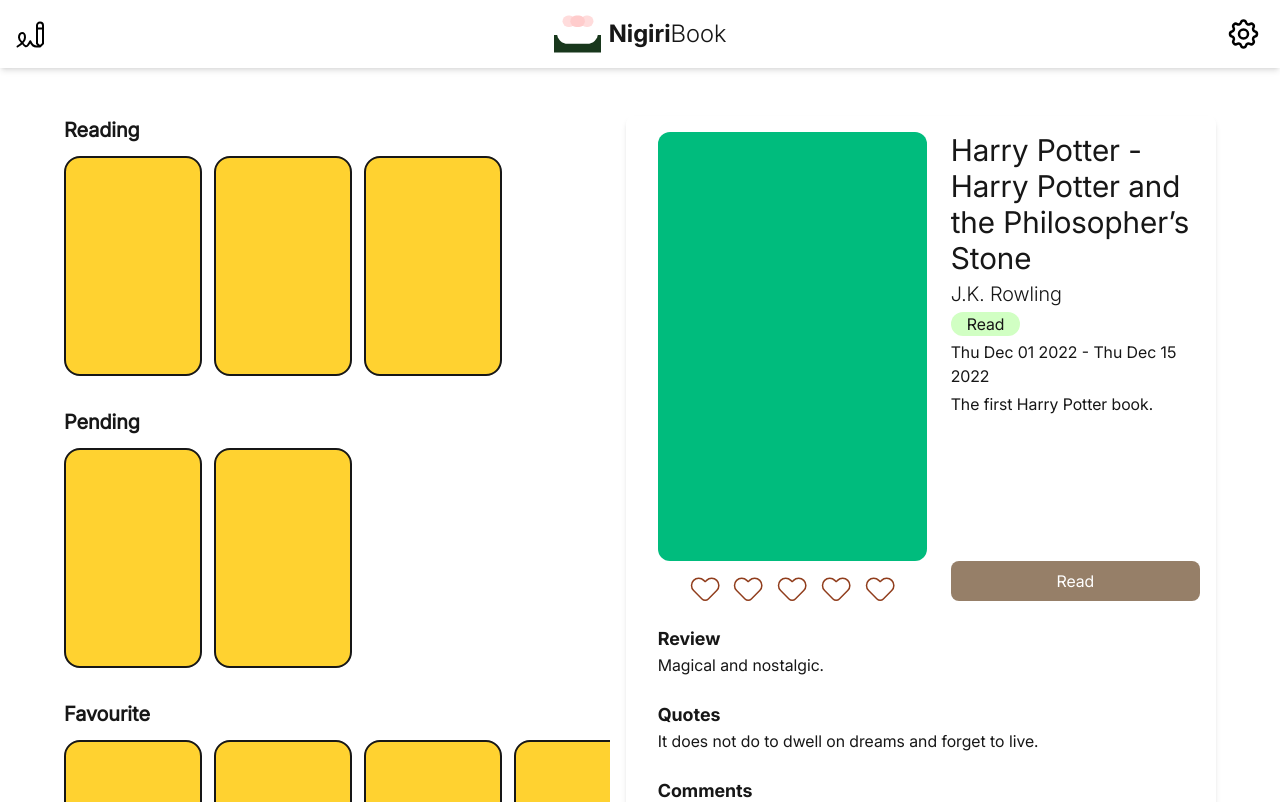
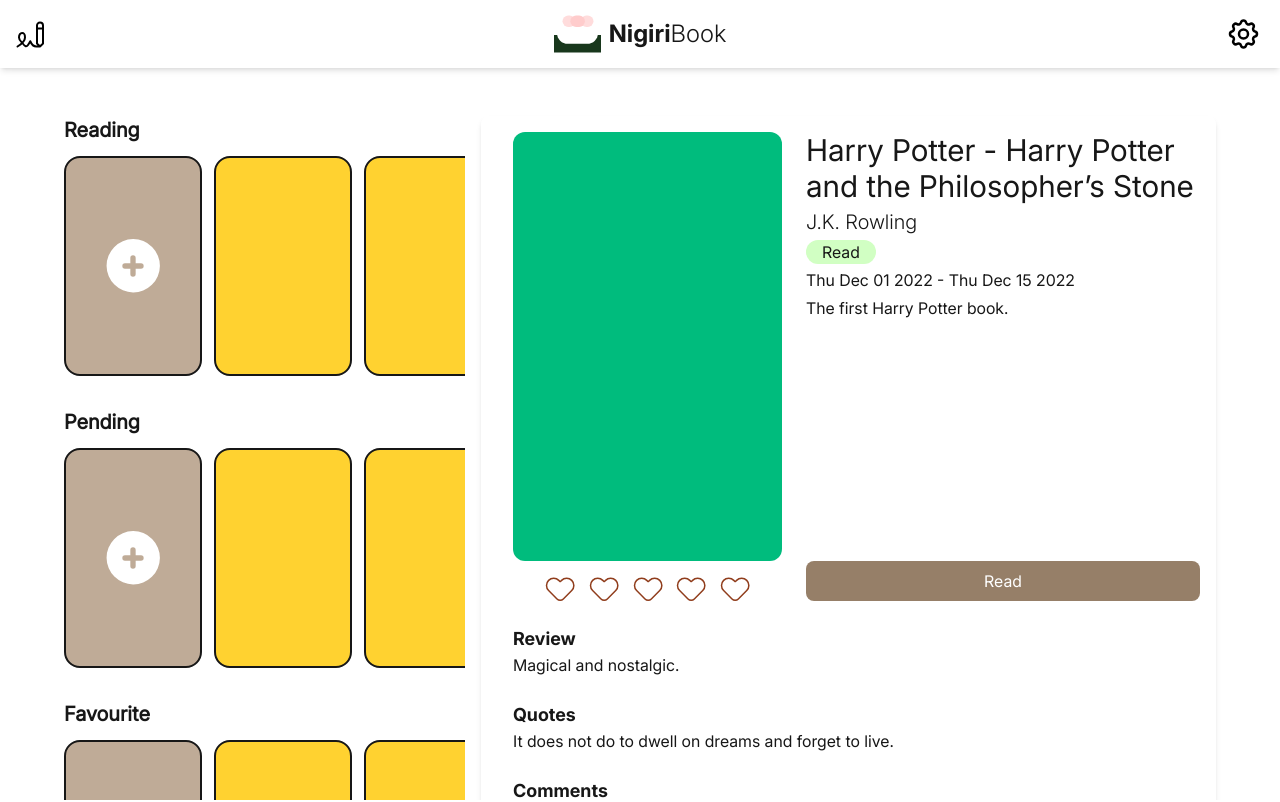
Before and after one commit to Alina-02/nigiri-book, a Next.js app: page / in a window 1280 px wide. Shown: the top 802 px of the page. Built offline with nearby package versions, Linux system fonts and the light colour scheme.

Commit message:
improve overflow

```diff
--- a/src/app/globals.css
+++ b/src/app/globals.css
@@ -85,6 +85,7 @@
   --color-background: var(--background);
   --color-foreground: var(--foreground);
   --color-primary: #967f68;
+  --color-secondary: #bfab97;
   --color-pending: #ffcccc;
   --color-progress: #ffeacc;
   --color-read: #d1ffc3;
@@ -101,6 +102,12 @@
   background: var(--background);
   color: var(--foreground);
   font-family: Inter, Helvetica, sans-serif;
+  padding: 0;
+  margin: 0;
+}
+
+* {
+  -ms-overflow-style: none;
 }
 
 h1 {
--- a/src/app/layout.tsx
+++ b/src/app/layout.tsx
@@ -28,9 +28,9 @@
       <body
         className={`${geistSans.variable} ${geistMono.variable} antialiased`}
       >
-        <div className="flex flex-col">
+        <div className="flex flex-col h-screen">
           <TopBar />
-          {children}
+          <div className="overflow-y-hidden"> {children}</div>
         </div>
       </body>
     </html>
--- a/src/app/page.tsx
+++ b/src/app/page.tsx
@@ -8,17 +8,21 @@
   const { selectedBookDetails } = useMainStore();
 
   return (
-    <div className="flex flex-row mx-16 my-12 gap-4">
+    <div className="flex flex-row mx-16 gap-4">
       <div
-        className="flex flex-col gap-8 overflow-y-scroll"
+        className="flex flex-col gap-8 overflow-y-auto h-[calc(100vh-68px)]"
         style={{ width: selectedBookDetails ? "60%" : "100%" }}
       >
-        <MinimizeShelf shelfTitle="Reading" shelfType={ShelfType.Reading} />
+        <MinimizeShelf
+          shelfTitle="Reading"
+          shelfType={ShelfType.Reading}
+          first
+        />
         <MinimizeShelf shelfTitle="Pending" shelfType={ShelfType.Pending} />
         <MinimizeShelf shelfTitle="Favourite" shelfType={ShelfType.Favourite} />
-        <MinimizeShelf shelfTitle="Read" shelfType={ShelfType.Finished} />
+        <MinimizeShelf shelfTitle="Read" shelfType={ShelfType.Finished} last />
       </div>
-      <BookDetailsCard />
+      <div className="my-12">{selectedBookDetails && <BookDetailsCard />}</div>
     </div>
   );
 }
--- /dev/null
+++ b/src/components/AddBook.tsx
@@ -0,0 +1,21 @@
+"use client";
+
+import { useMainStore } from "@/store/mainStore";
+import React from "react";
+import { Book } from "@/types/Book";
+import { Icons } from "./Icons";
+
+const BookCover = () => {
+  const { selectedBookDetails, setSelectedBookDetails } = useMainStore();
+
+  return (
+    <div
+      className="flex h-[220px] w-[138px] min-w-[138px] border-2 bg-secondary rounded-2xl cursor-pointer justify-center items-center"
+      onClick={() => {}}
+    >
+      {<Icons.addBook />}
+    </div>
+  );
+};
+
+export default BookCover;
--- a/src/components/Icons.tsx
+++ b/src/components/Icons.tsx
@@ -119,4 +119,18 @@
       />
     </svg>
   ),
+  addBook: (props: SVGProps<SVGSVGElement>) => (
+    <svg
+      xmlns="http://www.w3.org/2000/svg"
+      width={54}
+      height={54}
+      fill="none"
+      {...props}
+    >
+      <path
+        fill="#fff"
+        d="M8.144 8.144a26.667 26.667 0 1 1 37.71 37.71A26.666 26.666 0 0 1 8.146 8.146l-.003-.003ZM29.667 19a2.667 2.667 0 0 0-5.334 0v5.333H19a2.667 2.667 0 0 0 0 5.334h5.333V35a2.667 2.667 0 0 0 5.334 0v-5.333H35a2.666 2.666 0 1 0 0-5.334h-5.333V19Z"
+      />
+    </svg>
+  ),
 };
--- a/src/components/MinimizeShelf.tsx
+++ b/src/components/MinimizeShelf.tsx
@@ -2,10 +2,13 @@
 import { books } from "@/sampleData/sampleBooks";
 import { BookState } from "@/types/Book";
 import BookCover from "./BookCover";
+import AddBook from "./AddBook";
 
 interface Props {
   shelfTitle: string;
   shelfType: ShelfType;
+  last?: boolean;
+  first?: boolean;
 }
 
 export enum ShelfType {
@@ -16,11 +19,16 @@
 }
 
 const MinimizeShelf = (props: Props) => {
-  const { shelfTitle, shelfType } = props;
+  const { shelfTitle, shelfType, first, last } = props;
   return (
-    <div className="flex flex-col gap-3">
+    <div
+      className={`flex flex-col gap-3  ${last ? "mb-12" : "mb-0"} ${
+        first ? "mt-12" : "mt-0"
+      }`}
+    >
       <h3 className="font-inter font-bold text-xl">{shelfTitle}</h3>
       <div className="flex flex-row gap-3 overflow-hidden">
+        <AddBook />
         {books
           .filter((book) => {
             if (shelfType === ShelfType.Reading) {
```
